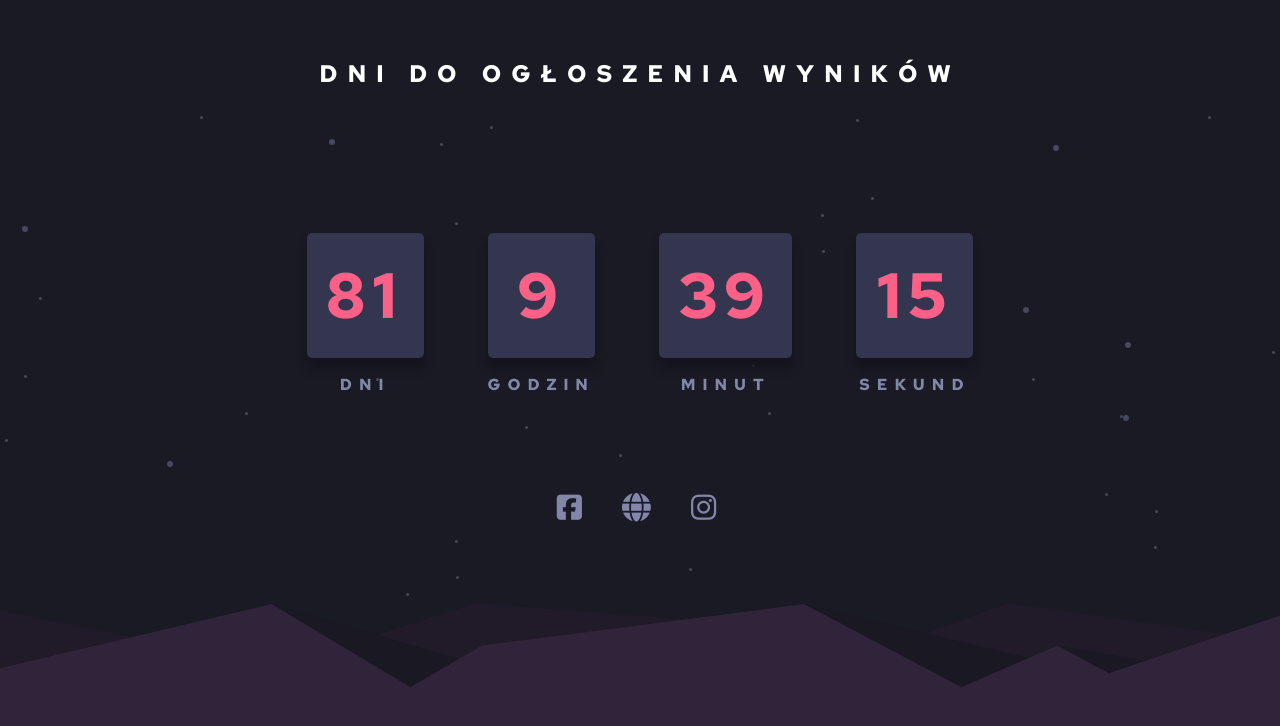
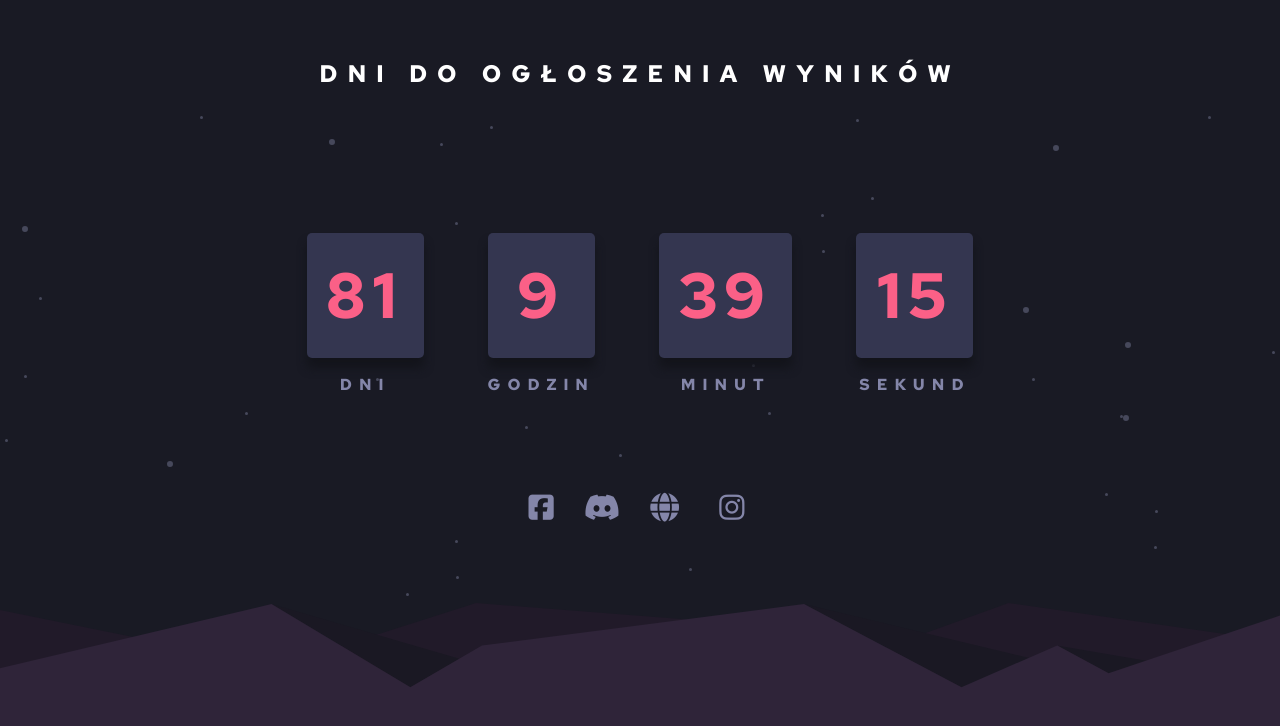
Before and after one commit to Nartynka/countdown, a plain HTML site: page index.html in a window 1280 px wide. Drawn offline with Linux system fonts and the light colour scheme.

Commit message:
Add discord icon with invite to dwg server

```diff
--- a/index.html
+++ b/index.html
@@ -8,7 +8,7 @@
   <script src="https://kit.fontawesome.com/ad5ea961aa.js" crossorigin="anonymous"></script>
   <link rel="stylesheet" href="https://fonts.googleapis.com/css2?family=Red+Hat+Text:wght@700&display=swap">
   <script src="script.js"></script>
-  <title>Launch countdown timer</title>
+  <title>DWG Countdown</title>
 </head>
 
 <body>
@@ -37,6 +37,7 @@
 
     <div class="social">
       <a href="https://www.facebook.com/groups/175302121386300/"  target="_blank"><i class="fab fa-facebook-square social__icon"></i></a>
+      <a href="https://discord.gg/fvuVmbdf9M"  target="_blank"><i class="fa-brands fa-discord"></i></a>
       <a href="https://dziewczynywgrze.pl/" target="_blank"><i class="fas fa-globe social__icon"></i></a>
       <a href=" https://bit.ly/insta_pwit" target="_blank"><i class="fab fa-instagram social__icon"></i></a>
     </div>
```
